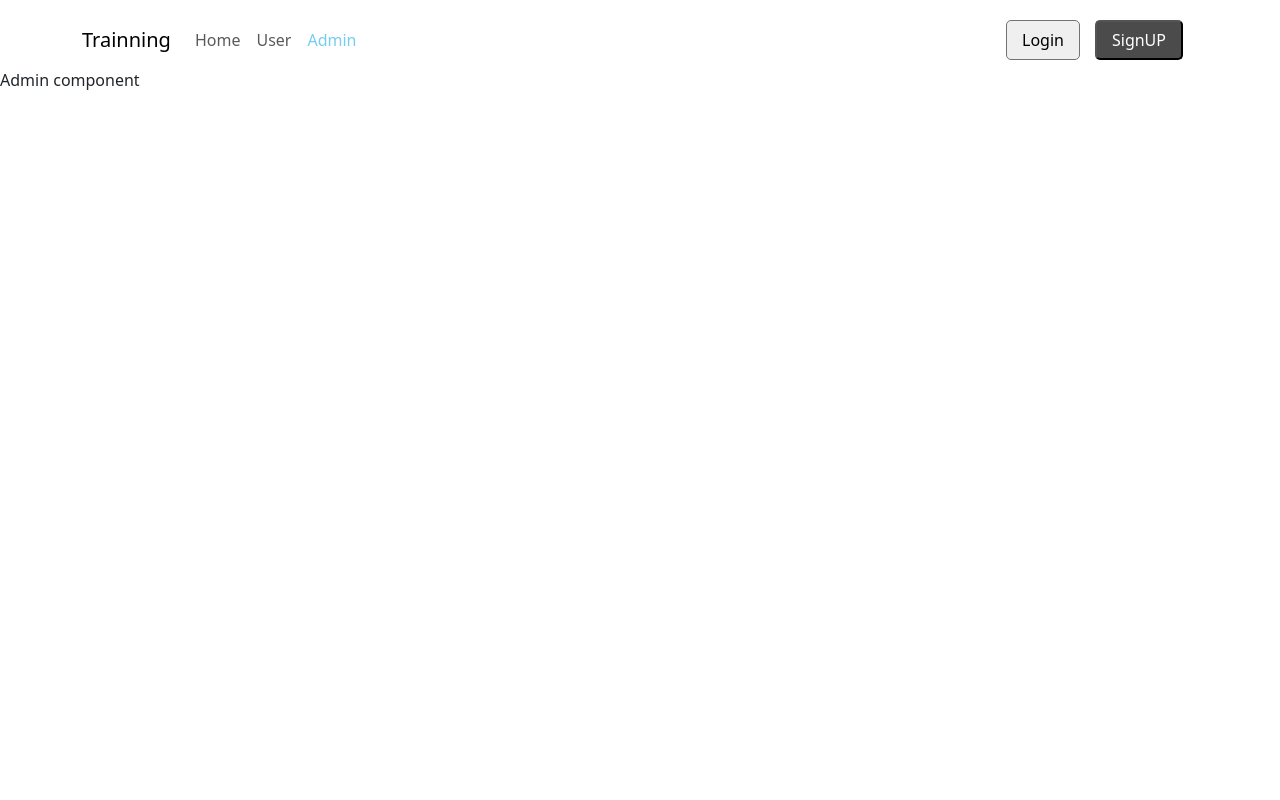
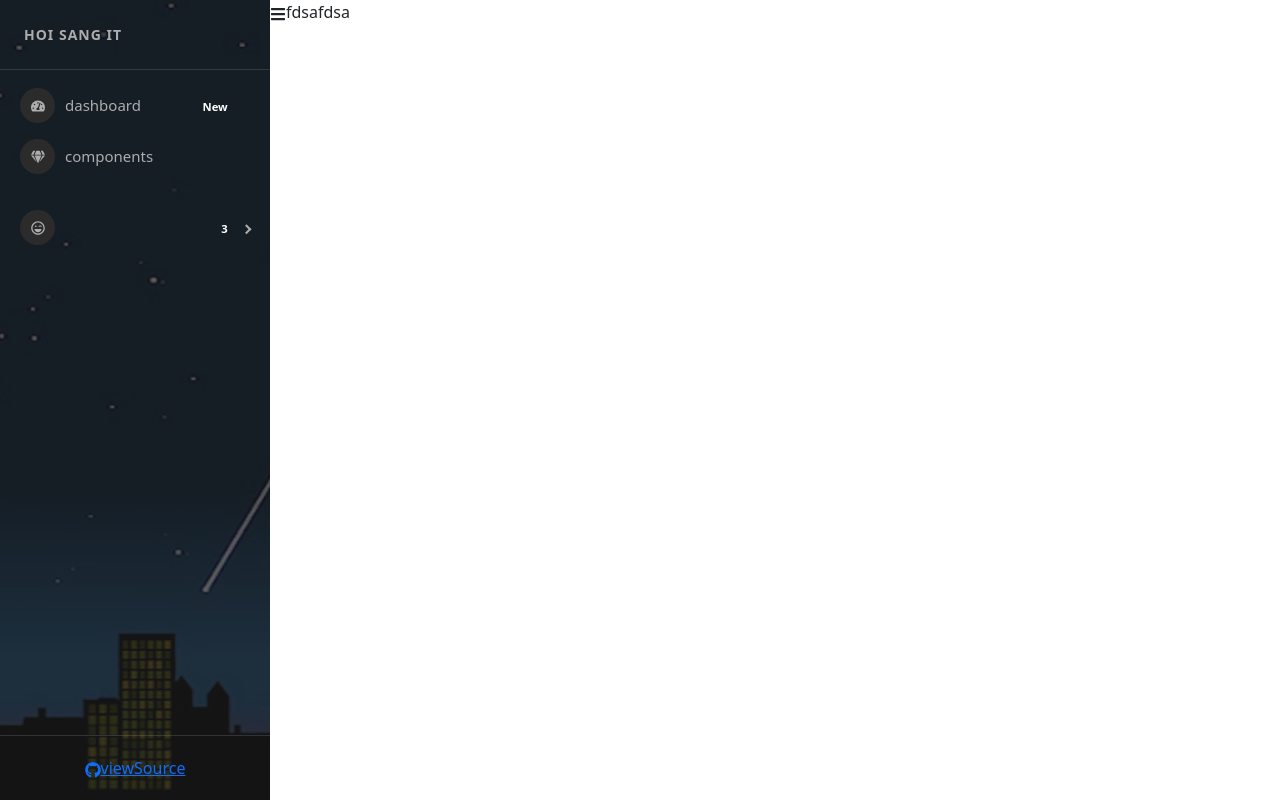
Before and after one commit to ngocSang2903/TrainningReactJs, a React (Create React App) app in the folder Base_Reactjs/: page /admins in a window 1280 px wide. Built offline with nearby package versions, Linux system fonts and the light colour scheme.

Commit message:
update sidebar admin

```diff
--- a/Base_Reactjs/package.json
+++ b/Base_Reactjs/package.json
@@ -10,6 +10,8 @@
     "react": "18.2.0",
     "react-bootstrap": "2.4.0",
     "react-dom": "18.2.0",
+    "react-icons": "4.4.0",
+    "react-pro-sidebar": "0.7.1",
     "react-redux": "8.0.1",
     "react-router-dom": "6.3.0",
     "react-scripts": "5.0.1",
--- a/Base_Reactjs/src/components/Admin/Admin.js
+++ b/Base_Reactjs/src/components/Admin/Admin.js
@@ -1,8 +1,21 @@
-
+import SideBar from "./SideBar"
+import './Admin.scss'
+import {FaBars} from 'react-icons/fa'
+import { useState } from "react"
 
 const Admin=()=>{
+    const [collapsed,setCollapsed]=useState(false);
+
     return(
-        <div>Admin component</div>
+        <div className="admin-container">
+            <div className="admin-sidebar">
+                <SideBar collapsed={collapsed}></SideBar>
+            </div>
+            <div className="admin-content">
+                <FaBars onClick={()=>setCollapsed(!collapsed)}></FaBars>
+                fdsafdsa
+            </div>
+        </div>
     )
 }
 
--- /dev/null
+++ b/Base_Reactjs/src/components/Admin/Admin.scss
@@ -0,0 +1,8 @@
+.admin-container {
+    display: flex;
+    .admin-sidebar {
+        .pro-sidebar {
+            height: 100vh !important;
+            }
+    }
+}
--- /dev/null
+++ b/Base_Reactjs/src/components/Admin/SideBar.js
@@ -0,0 +1,92 @@
+import 'react-pro-sidebar/dist/css/styles.css';
+import {
+    ProSidebar,
+    Menu,
+    MenuItem,
+    SubMenu,
+    SidebarHeader,
+    SidebarFooter,
+    SidebarContent,
+} from 'react-pro-sidebar';
+
+import { FaTachometerAlt, FaGem, FaList, FaGithub, FaRegLaughWink, FaHeart } from 'react-icons/fa';
+import sidebarBg from '../../assets/bg-2.jpg';
+
+
+const SideBar = (props) => {
+    const { image, collapsed, toggled, handleToggleSidebar } = props;
+    return (
+        <>
+            <ProSidebar
+                image={sidebarBg}
+                collapsed={collapsed}
+                toggled={toggled}
+                breakPoint="md"
+                onToggle={handleToggleSidebar}
+            >
+                <SidebarHeader>
+                    <div
+                        style={{
+                            padding: '24px',
+                            textTransform: 'uppercase',
+                            fontWeight: 'bold',
+                            fontSize: 14,
+                            letterSpacing: '1px',
+                            overflow: 'hidden',
+                            textOverflow: 'ellipsis',
+                            whiteSpace: 'nowrap',
+                        }}
+                    >
+                        Hoi Sang IT
+                    </div>
+                </SidebarHeader>
+
+                <SidebarContent>
+                    <Menu iconShape="circle">
+                        <MenuItem
+                            icon={<FaTachometerAlt />}
+                            suffix={<span className="badge red">New</span>}
+                        >
+                            dashboard
+                        </MenuItem>
+                        <MenuItem icon={<FaGem />}> components </MenuItem>
+                    </Menu>
+                    <Menu iconShape="circle">
+                        <SubMenu
+                            suffix={<span className="badge yellow">3</span>}
+                            icon={<FaRegLaughWink />}
+                        >
+                            <MenuItem> 1</MenuItem>
+                            <MenuItem> 2</MenuItem>
+                            <MenuItem> 3</MenuItem>
+                        </SubMenu>
+
+                    </Menu>
+                </SidebarContent>
+
+                <SidebarFooter style={{ textAlign: 'center' }}>
+                    <div
+                        className="sidebar-btn-wrapper"
+                        style={{
+                            padding: '20px 24px',
+                        }}
+                    >
+                        <a
+                            href="https://github.com/azouaoui-med/react-pro-sidebar"
+                            target="_blank"
+                            className="sidebar-btn"
+                            rel="noopener noreferrer"
+                        >
+                            <FaGithub />
+                            <span style={{ whiteSpace: 'nowrap', textOverflow: 'ellipsis', overflow: 'hidden' }}>
+                                viewSource
+                            </span>
+                        </a>
+                    </div>
+                </SidebarFooter>
+            </ProSidebar>
+        </>
+    )
+}
+
+export default SideBar;
--- a/Base_Reactjs/src/index.js
+++ b/Base_Reactjs/src/index.js
@@ -20,8 +20,9 @@
           <Route path='/' element={<App></App>}>
             <Route index element={<HomePage></HomePage>}></Route>
             <Route path='/users' element={<User></User>}></Route>
-            <Route path='/admins' element={<Admin></Admin>}></Route>
+
           </Route>
+          <Route path='/admins' element={<Admin></Admin>}></Route>
       </Routes>
     </BrowserRouter>
   </Provider>
```
Also changed, not shown: Base_Reactjs/src/assets/bg-2.jpg (added), 1 other file (tests, documents, lock files or other folders).
